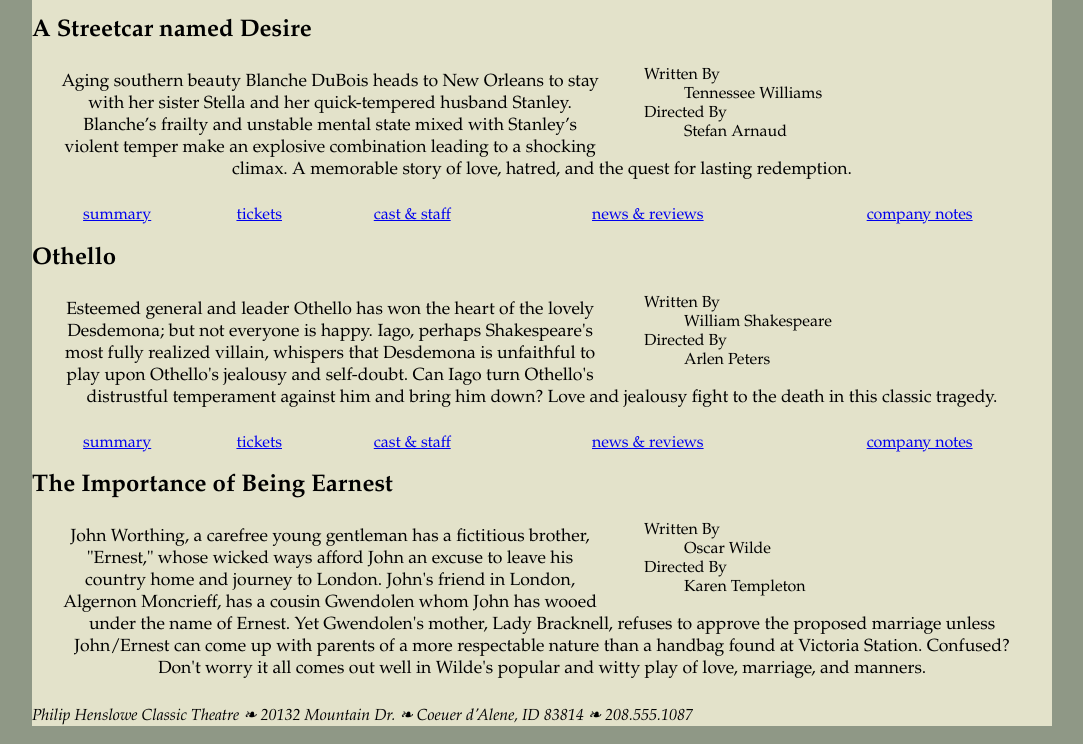
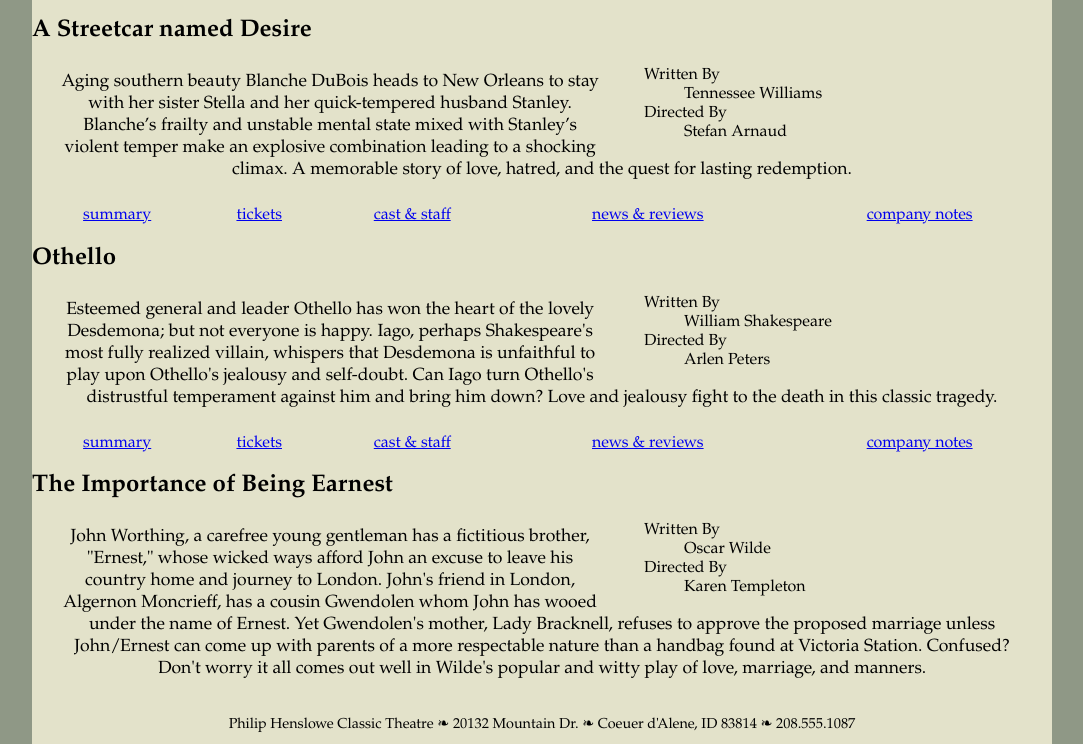
Before and after one commit to SleepySammie/CSCI181, a plain HTML site: page Module2/assignment3/ph_plays.html in a window 1280 px wide. Shown: the part 483-1227 px from the top of the page, without its empty margins (98-1181 px from the left). Drawn offline with Linux system fonts and the light colour scheme.

Commit message:
Added address styles

```diff
--- a/Module2/assignment3/ph_styles.css
+++ b/Module2/assignment3/ph_styles.css
@@ -58,6 +58,13 @@
    padding-right: 25px;
 }
 
+address {
+   font-style: normal;
+   font-size: 0.9em;
+   text-align: center;
+   padding-top: 10px;
+   padding-bottom: 10px;
+}
 
 
 /* Navigation Styles */
```
